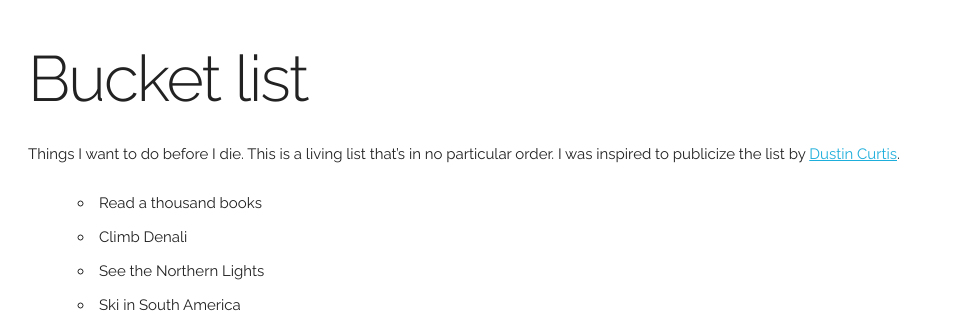
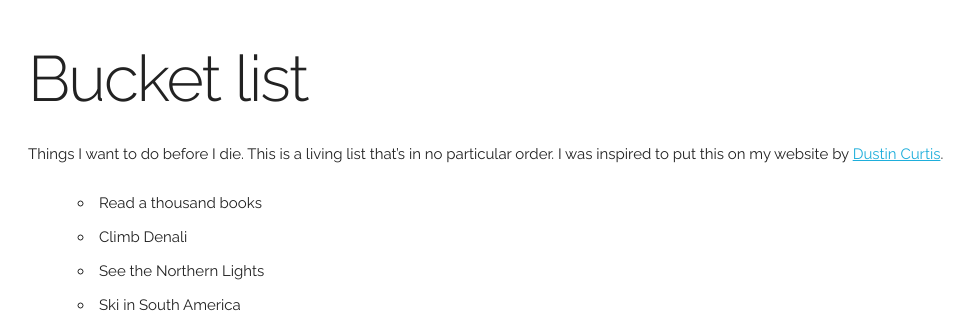
Before and after one commit to irwin-xyz/nate-irwin-xyz, a Jekyll site: the page built from bucket-list/index.md, in a window 1280 px wide. Shown: the top 331 px of the page, without its empty margins (132-1103 px from the left). Built offline with Jekyll 4.4.1, drawn with Linux system fonts in a browser that asks for light colours.

Commit message:
Tweak wording

```diff
--- a/bucket-list/index.md
+++ b/bucket-list/index.md
@@ -4,7 +4,7 @@ layout: default
 
 # Bucket list
 
-Things I want to do before I die. This is a living list that's in no particular order. I was inspired to publicize the list by [Dustin Curtis](https://dcurt.is/bucket-list).
+Things I want to do before I die. This is a living list that's in no particular order. I was inspired to put this on my website by [Dustin Curtis](https://dcurt.is/bucket-list).
 
 - Read a thousand books
 - Climb Denali
```
